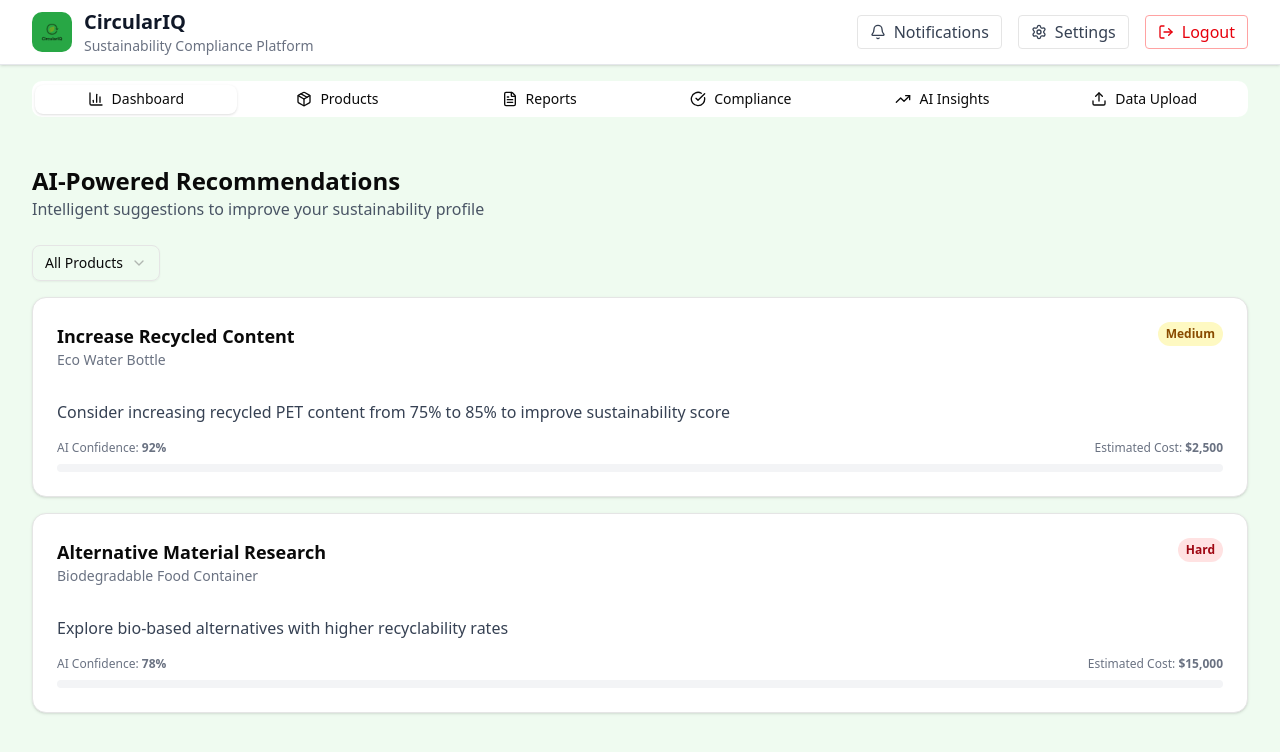
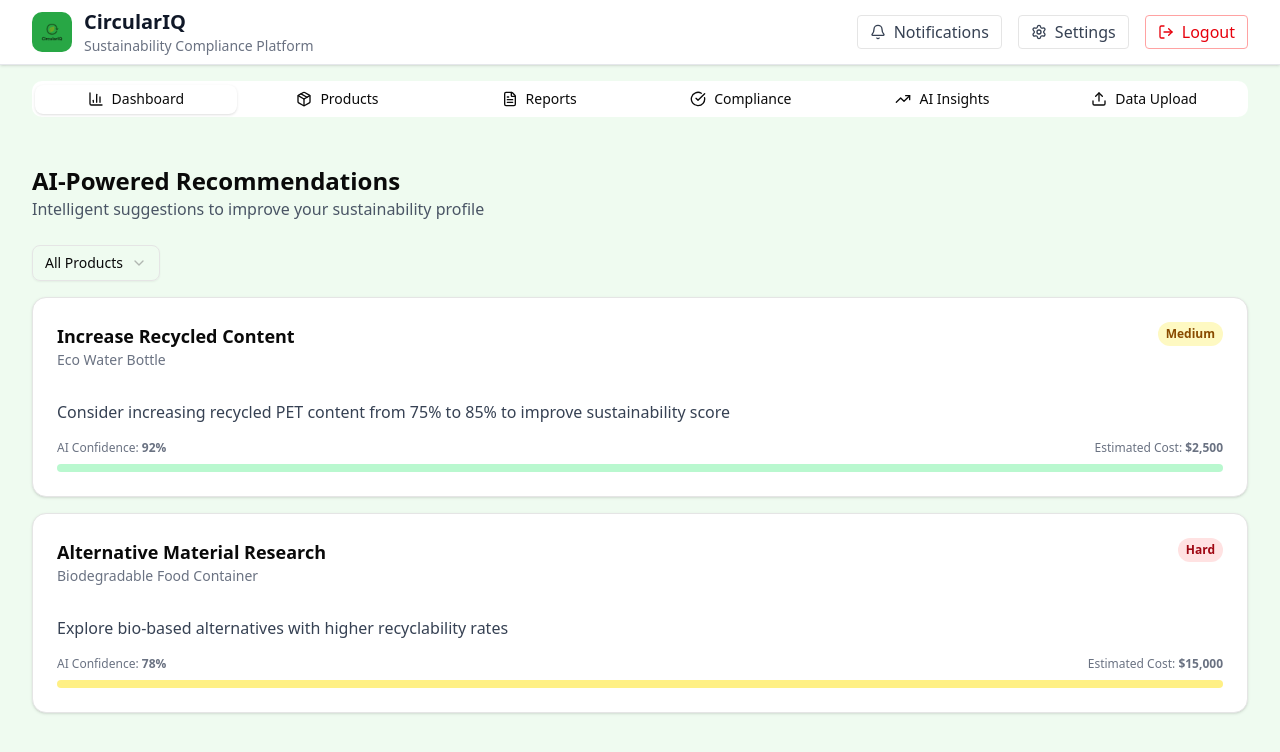
Before and after one commit to Sn0wF1re/circulariq, a Nuxt app: page /recommendations in a window 1280 px wide. Shown: the top 752 px of the page. Built offline with nearby package versions, Linux system fonts and the light colour scheme.

Commit message:
fix(recommendations): make AI confidence progress bar proportional to value (not always full)

```diff
--- a/app/pages/recommendations.vue
+++ b/app/pages/recommendations.vue
@@ -36,7 +36,15 @@
             <span class="text-xs text-gray-500">AI Confidence: <span class="font-bold">{{ Math.round(rec.ai_confidence * 100) }}%</span></span>
             <span class="text-xs text-gray-500">Estimated Cost: <span class="font-bold">${{ rec.estimated_cost.toLocaleString() }}</span></span>
           </div>
-          <Progress :value="Math.round(rec.ai_confidence * 100)" class="h-2 bg-gray-100" />
+          <Progress :value="Math.round(rec.ai_confidence * 100)"
+            :max="100"
+            :class="[
+              'h-2',
+              rec.ai_confidence >= 0.8 ? 'bg-green-200 [&_.progress-bar]:bg-green-500' :
+              rec.ai_confidence >= 0.5 ? 'bg-yellow-200 [&_.progress-bar]:bg-yellow-500' :
+              'bg-red-200 [&_.progress-bar]:bg-red-500'
+            ]"
+          />
         </CardContent>
       </Card>
     </div>
```
